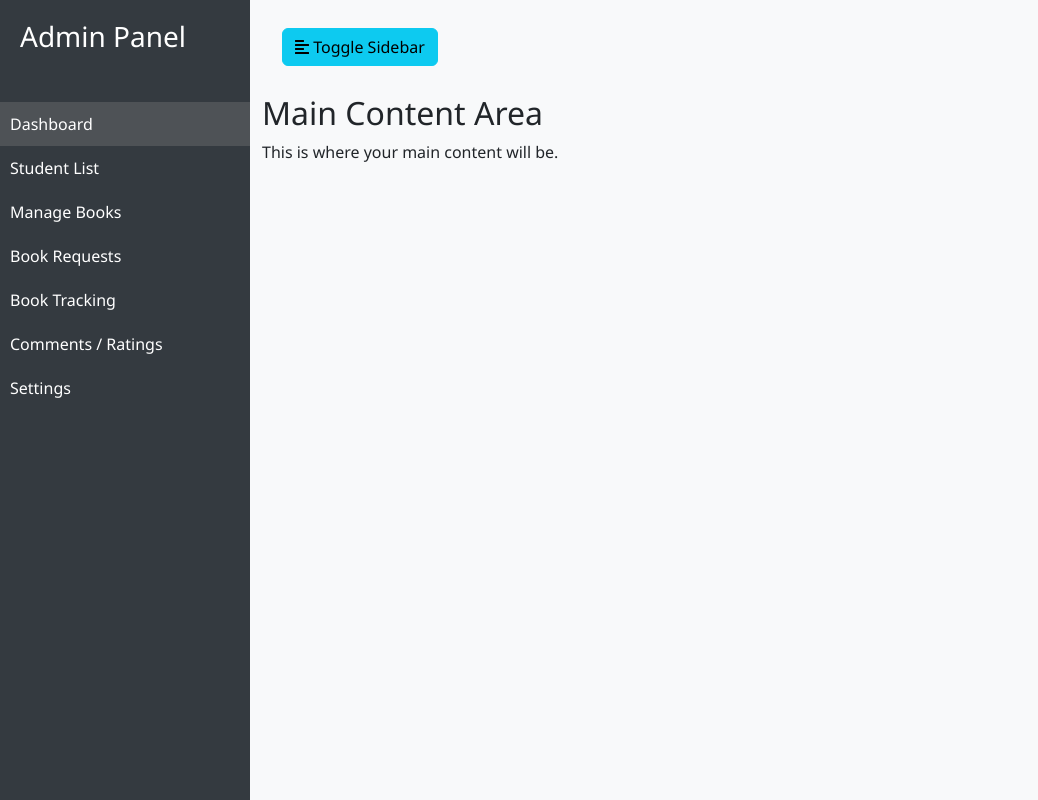
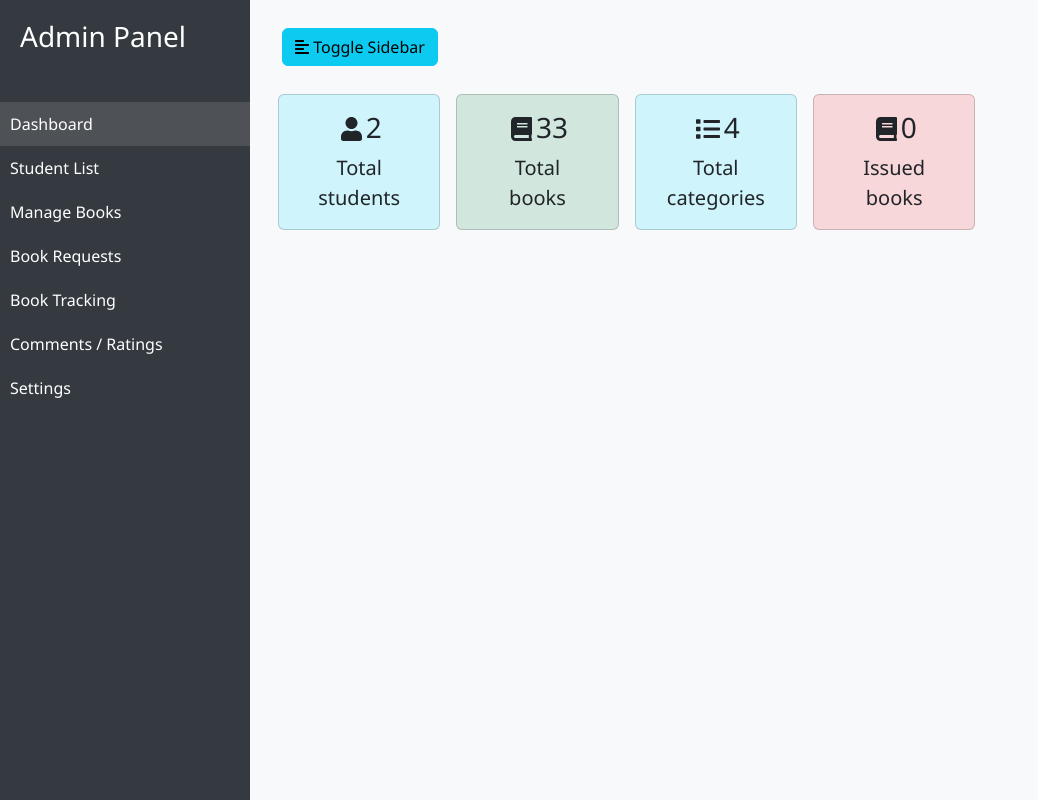
Before and after one commit to mahamudh472/LMS, a Django app: page /librarian/ in a window 1280 px wide. Shown: the whole page, without its empty margins (0-1038 px from the left). Run offline with Django 5.2, Linux system fonts and the light colour scheme; a user stored in the database is signed in; data comes from the database, SQL or seed files in the repository; both versions use the stored data as it was after the commit; some libraries are stand-ins or nearby versions.

Commit message:
deshboard design

```diff
--- a/librarian/views.py
+++ b/librarian/views.py
@@ -6,7 +6,7 @@ from django.template.loader import render_to_string
 from django.utils import timezone
 
 from LMS import settings
-from main.models import Book, BookRequest, OtpVerification
+from main.models import Book, BookRequest, OtpVerification, Category
 from django.contrib.auth.decorators import login_required
 from django.contrib.admin.views.decorators import staff_member_required
 from accounts.models import StudentProfile
@@ -16,7 +16,17 @@ from django.http import JsonResponse
 
 @staff_member_required
 def dashboard(request):
-    return render(request, 'librarian/index.html')
+    total_students = StudentProfile.objects.all().count()
+    total_books = Book.objects.all().count()
+    total_categories = Category.objects.all().count()
+    issued_books = BookRequest.objects.filter(status="accepted").count()
+    context = {
+        "total_students": total_students,
+        "total_books": total_books,
+        "total_categories": total_categories,
+        "issued_books": issued_books
+    }
+    return render(request, 'librarian/index.html', context)
 @staff_member_required
 def students(request):
     student_list = StudentProfile.objects.all()
--- a/templates/librarian/index.html
+++ b/templates/librarian/index.html
@@ -1,6 +1,30 @@
 {% extends "librarian/dashboard.html" %}
 {% load static %}
 {% block content %}
-        <h2>Main Content Area</h2>
-        <p>This is where your main content will be.</p>
+            <div class="row mx-3 gap-3">
+                    <div class="card col-2 bg-info-subtle">
+                        <div class="card-body text-center ">
+                            <div class="h3"><i class="fa fa-user fs-4 mx-1"></i>{{ total_students }}</div>
+                            <div class="fs-5">Total students</div>
+                        </div>
+                    </div>
+                <div class="card col-2 bg-success-subtle">
+                        <div class="card-body text-center ">
+                            <div class="h3"><i class="fa fa-book fs-4 mx-1"></i>{{ total_books }}</div>
+                            <div class="fs-5">Total books</div>
+                        </div>
+                    </div>
+                <div class="card col-2 bg-info-subtle">
+                        <div class="card-body text-center ">
+                            <div class="h3"><i class="fa fa-list fs-4 mx-1"></i>{{ total_categories }}</div>
+                            <div class="fs-5">Total categories</div>
+                        </div>
+                    </div>
+                <div class="card col-2 bg-danger-subtle">
+                        <div class="card-body text-center ">
+                            <div class="h3"><i class="fa fa-book fs-4 mx-1"></i>{{ issued_books }}</div>
+                            <div class="fs-5">Issued books</div>
+                        </div>
+                    </div>
+            </div>
 {% endblock %}
--- a/templates/librarian/studentList.html
+++ b/templates/librarian/studentList.html
@@ -18,7 +18,7 @@
               <tr>
                 <th scope="col">Roll</th>
                 <th scope="col">Full Name</th>
-                <th scope="col">Depertment</th>
+                <th scope="col">Department</th>
                 <th scope="col">Shift</th>
                 <th scope="col">Semester</th>
                 <th scope="col">Status</th>
@@ -40,7 +40,7 @@
                 <td><span class="badge text-bg-danger">Unverified</span></td>
                 {% endif %}
 
-                <td><span class="cursor-pointer "><i class="fa fa-edit"></i></span></td>
+                <td><span role="button"><i class="fa fa-edit"></i></span></td>
               </tr>
               {% endfor %}
               <tr>
```
Also changed, not shown: db.sqlite3.
